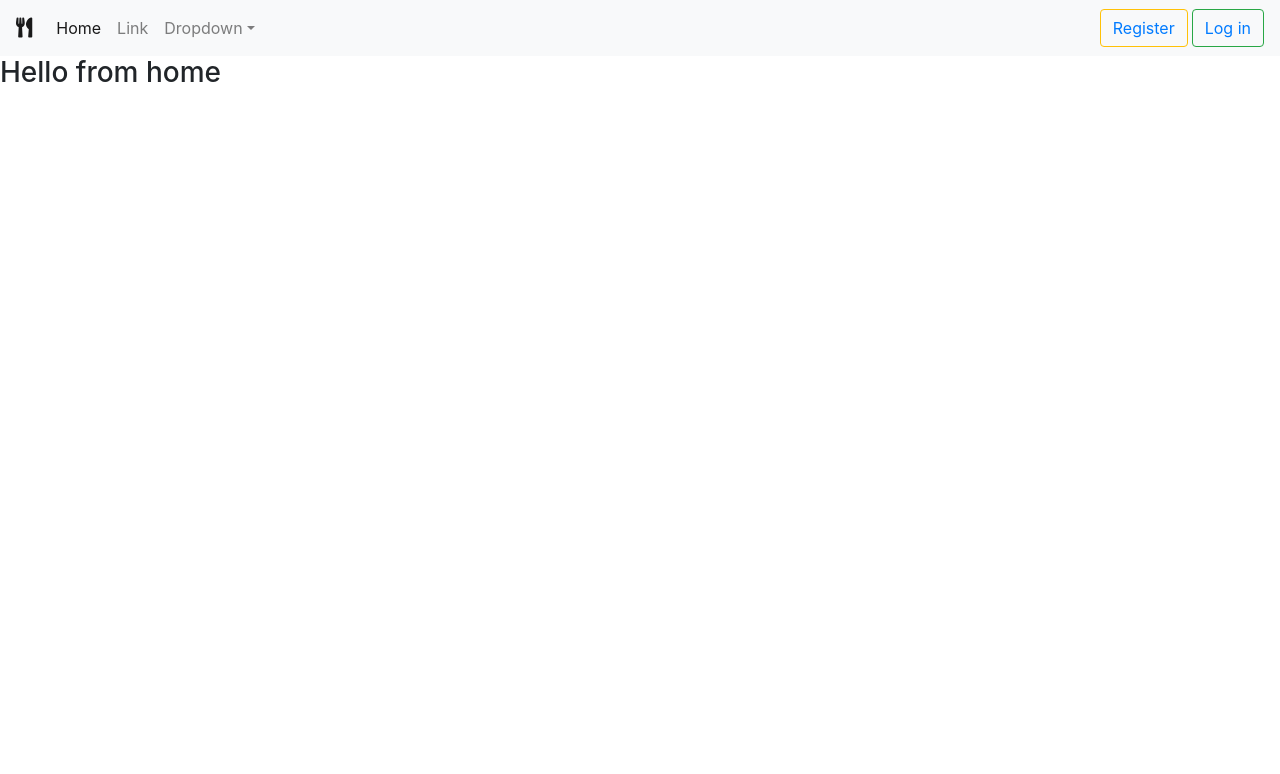
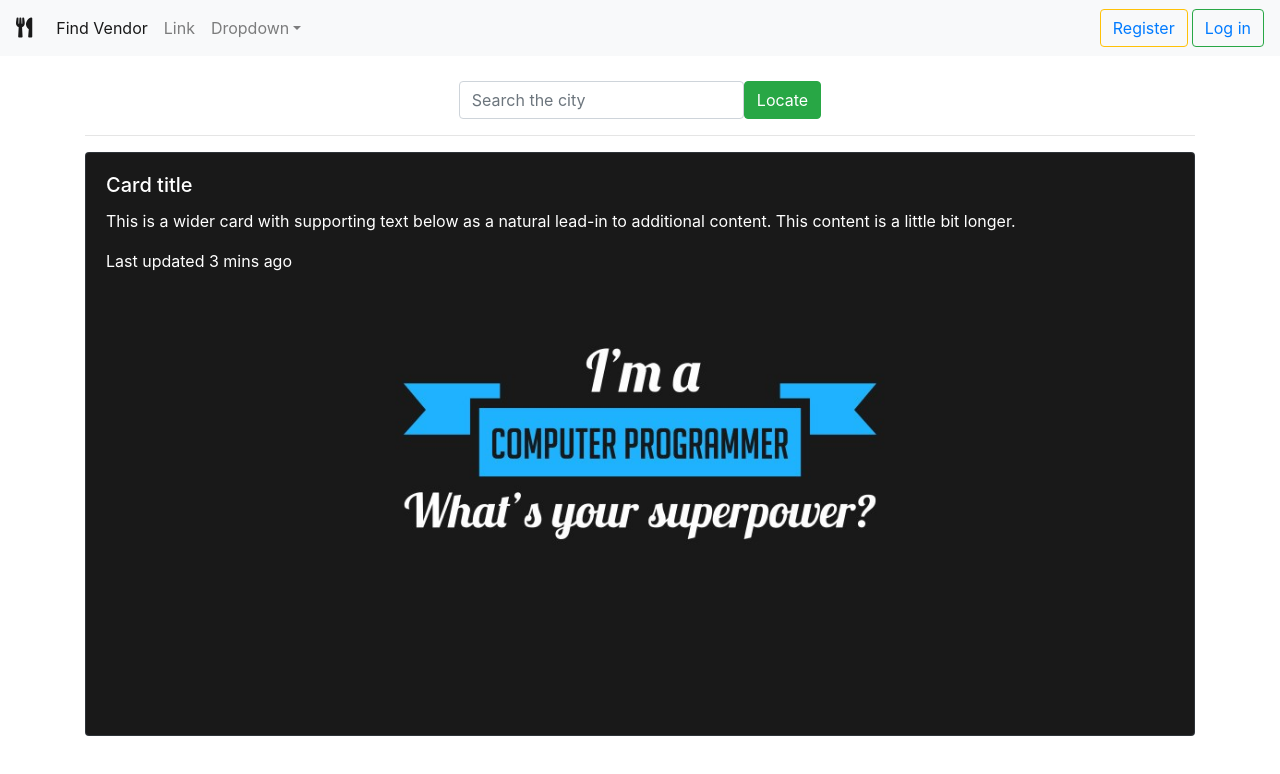
Before and after one commit to respici0/Vendors, a React (Create React App) app in the folder vendors/: page /home in a window 1280 px wide. Shown: the top 774 px of the page. Built offline with nearby package versions, Linux system fonts and the light colour scheme.

Commit message:
card search overlay

```diff
--- a/vendors/public/css/layout.css
+++ b/vendors/public/css/layout.css
@@ -28,11 +28,10 @@ span {
   text-align: center;
 }
 
-/*Register Modal*/
+/*Register Page*/
 
 #registerPage {
   background-image: url("../images/assortedgoods.jpg");
-  /* background-color: black; */
   height: 100vh;
   background-size: cover;
   background-repeat: no-repeat;
@@ -57,3 +56,9 @@ span {
 #registerPage .button {
   text-align: center;
 }
+
+/*Home Page*/
+
+#home .searchBar {
+  margin-top: 25px;
+}
--- a/vendors/src/components/Home.js
+++ b/vendors/src/components/Home.js
@@ -1,4 +1,5 @@
 import React from "react";
+import image from "../images/programmer.jpg";
 
 class Home extends React.Component {
   constructor(props) {
@@ -6,10 +7,56 @@ class Home extends React.Component {
     this.state = {};
   }
 
+  onChange = e => {
+    let name = e.target.name;
+    let val = e.target.value;
+    console.log("name,val", name, val, this.state);
+    this.setState({
+      [name]: val
+    });
+  };
+
+  onSearchClick = () => {};
+
   render() {
     return (
       <React.Fragment>
-        <h3>Hello from home</h3>
+        <div id="home" className="container">
+          <form>
+            <div className="searchBar">
+              <div className="row d-flex justify-content-center">
+                <input
+                  type="search"
+                  className="form-control col-md-3"
+                  placeholder="Search the city"
+                  onChange={this.onChange}
+                />
+                <button
+                  type="button"
+                  className="btn btn-success"
+                  onClick={this.onSearchClick}
+                >
+                  Locate
+                </button>
+              </div>
+            </div>
+          </form>
+          <hr />
+          <div className="searchedVendors">
+            <div className="card bg-dark text-white">
+              <img className="card-img" src={image} alt="Card image" />
+              <div className="card-img-overlay">
+                <h5 className="card-title">Card title</h5>
+                <p className="card-text">
+                  This is a wider card with supporting text below as a natural
+                  lead-in to additional content. This content is a little bit
+                  longer.
+                </p>
+                <p className="card-text">Last updated 3 mins ago</p>
+              </div>
+            </div>
+          </div>
+        </div>
       </React.Fragment>
     );
   }
--- a/vendors/src/components/NavBar.js
+++ b/vendors/src/components/NavBar.js
@@ -24,7 +24,7 @@ class NavBar extends React.Component {
             <ul className="navbar-nav mr-auto">
               <li className="nav-item active">
                 <a className="nav-link" href="/home">
-                  Home <span className="sr-only" />
+                  Find Vendor <span className="sr-only" />
                 </a>
               </li>
               <li className="nav-item">
```
Also changed, not shown: vendors/src/images/programmer.jpg (added).
